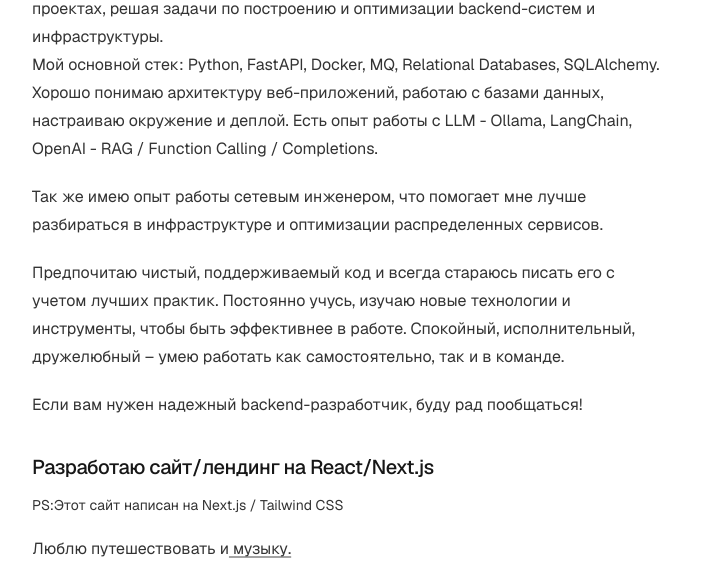
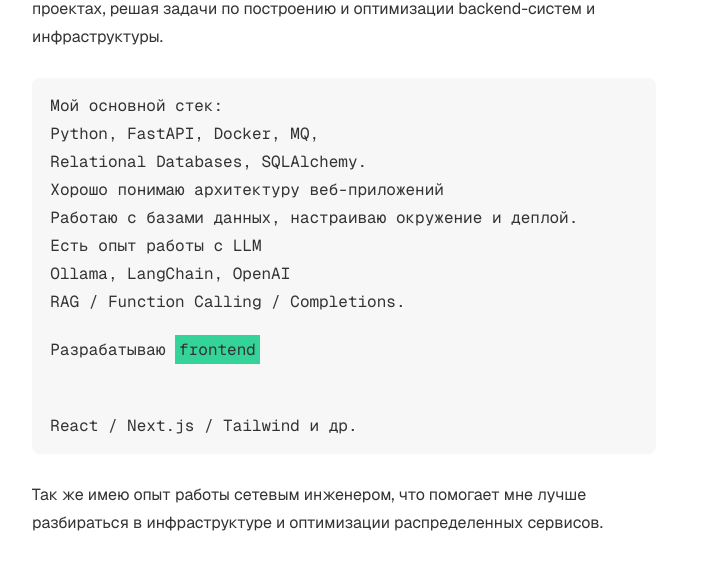
Before and after one commit to ivan-telepop/ivan-telepop.github.io, a Next.js app: page / in a window 1280 px wide. Shown: the part 377-939 px from the top of the page, without its empty margins (288-991 px from the left). Built offline with nearby package versions, Linux system fonts and the light colour scheme.

Commit message:
restructured

```diff
--- a/app/page.tsx
+++ b/app/page.tsx
@@ -1,6 +1,7 @@
 import Image from "next/image";
 import { socialLinks } from "./config";
 import VideoYoutube from "./components/videocom";
+import Link from "next/link";
 
 export default function Page() {
 
@@ -34,10 +35,18 @@
 Я занимаюсь разработкой серверных приложений на Python, специализируюсь на создании REST API для бизнеса.
 Имею опыт в коммерческой разработке, работал в проектах, решая задачи по построению и оптимизации backend-систем и инфраструктуры.<br/>
 
-
-Мой основной стек: Python, FastAPI, Docker, MQ, Relational Databases, SQLAlchemy.
-Хорошо понимаю архитектуру веб-приложений, работаю с базами данных, настраиваю окружение и деплой.
-Есть опыт работы с LLM - Ollama, LangChain, OpenAI - RAG / Function Calling / Completions.
+<pre className="prose prose-neutral dark:prose-invert ">
+Мой основной стек: <br/>
+Python, FastAPI, Docker, MQ, <br/>
+Relational Databases, SQLAlchemy. <br/>
+Хорошо понимаю архитектуру веб-приложений <br/>
+Работаю с базами данных, настраиваю окружение и деплой. <br/>
+Есть опыт работы с LLM <br/>
+Ollama, LangChain, OpenAI <br/>
+RAG / Function Calling / Completions. <br/>
+<p>Разрабатываю <Link href="https://t.me/ewanG808" className=" p-1 no-underline bg-emerald-400 dark:bg-blue-500">frontend</Link></p> <br/>
+React / Next.js / Tailwind и др.<br/>
+</pre>
 
 <p>Так же имею опыт работы сетевым инженером, что помогает мне лучше разбираться в инфраструктуре и оптимизации распределенных сервисов.</p>
 
@@ -45,38 +54,40 @@
 изучаю новые технологии и инструменты, чтобы быть эффективнее в работе. Спокойный, исполнительный,
 дружелюбный – умею работать как самостоятельно, так и в команде.
 </p>
-<p>Если вам нужен надежный backend-разработчик, буду рад пообщаться!</p>
+<p>Если вам нужен надежный разработчик, буду рад пообщаться!</p>
 {/* <VideoYoutube></VideoYoutube> */}
-
-<h3>Разработаю сайт/лендинг на React/Next.js </h3>
+<pre className="prose prose-neutral dark:prose-invert ">
+<h3>Разработаю сайт на React/Next.js </h3>
 {/* <p>Пару лет назад начал изучать и заниматься фронтенд разработкой, на текущий момент мне интересен React/Next.js. <br/> */}
-<p className="text-sm">PS:Этот сайт написан на Next.js / Tailwind CSS</p>
+<p className="text-sm">Этот [вы смотрите] написан на <Link href="https://ivanistereotekk.github.io/hidden-garden/"> React / Next.js / Tailwind CSS</Link></p>
         <p>
-          Люблю путешествовать и
-            <a href="https://mixcult.bandcamp.com/album/self-object-id-ep"> музыку.</a> <br/>
+          И этот тоже написан на
+            <Link href="https://ivanistereotekk.github.io/hidden-garden/"> React / Next.js / Tailwind.</Link> <br/>
 
         </p>
+</pre>
 
         <p>
           Если у вас возникла необходимость ознакомится с моим опытом, то по этой ссылке вы найдете мое{" "}
-          <a href="https://drive.google.com/file/d/1e0Ld62ct05Fld14XClFR2olxGQd92Zrd/view?usp=sharing">РЕЗЮМЕ</a>.
+          <Link href="https://drive.google.com/file/d/1e0Ld62ct05Fld14XClFR2olxGQd92Zrd/view?usp=sharing">РЕЗЮМЕ</Link>.
         </p>
         <p>
           Рекомендация с места работы{" "}
-          <a href="https://drive.google.com/file/d/1vmkdQpL6pjxc5wKelzC72vWGGa8ISG59/view?usp=drive_link">в этом письме.</a>.
+          <Link href="https://drive.google.com/file/d/1vmkdQpL6pjxc5wKelzC72vWGGa8ISG59/view?usp=drive_link">в этом письме.</Link>.
         </p>
 
         <p>
           English Version of my {" "}
-          <a href="https://drive.google.com/file/d/1MLT-dgXM2oEy2UY6ee7EwjIuxl4AAgnv/view?usp=sharing">Curriculum Vitae (CV).</a>.
+          <Link href="https://drive.google.com/file/d/1MLT-dgXM2oEy2UY6ee7EwjIuxl4AAgnv/view?usp=sharing">Curriculum Vitae (CV).</Link>.
         </p>
         <p>
           Если вам понадобится мой репозиторий в{" "}
-          <a href="https://github.com/ivanIStereotekk" target="_blank">
+          <Link href="https://github.com/ivanIStereotekk" target="_blank">
             GitHub
-          </a>
+          </Link>
           .
         </p>
+
 
         {/* <p>
           Telegram Бот ИИ (RAG) консультант по гражданским правам  {" "}
```
